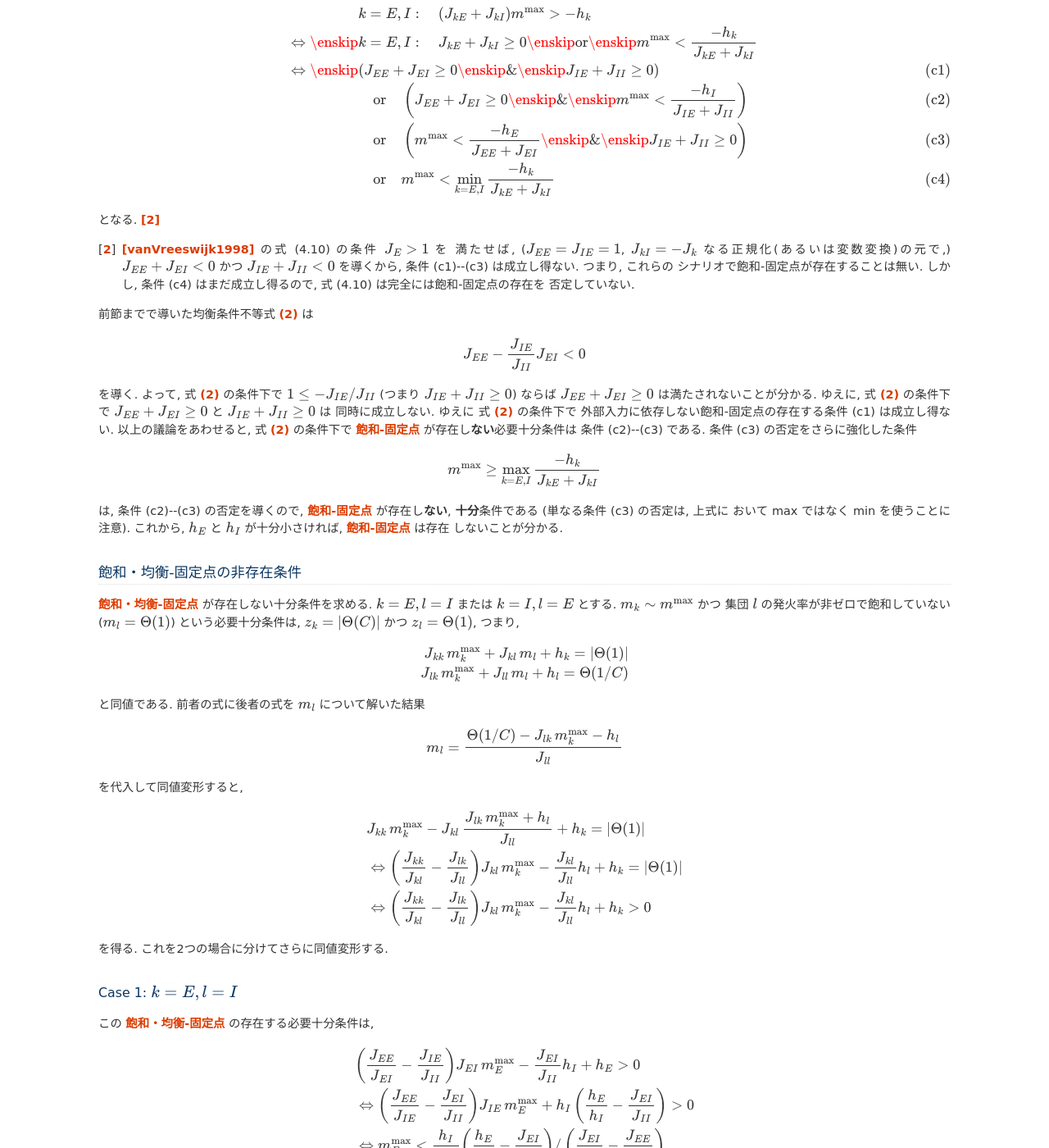
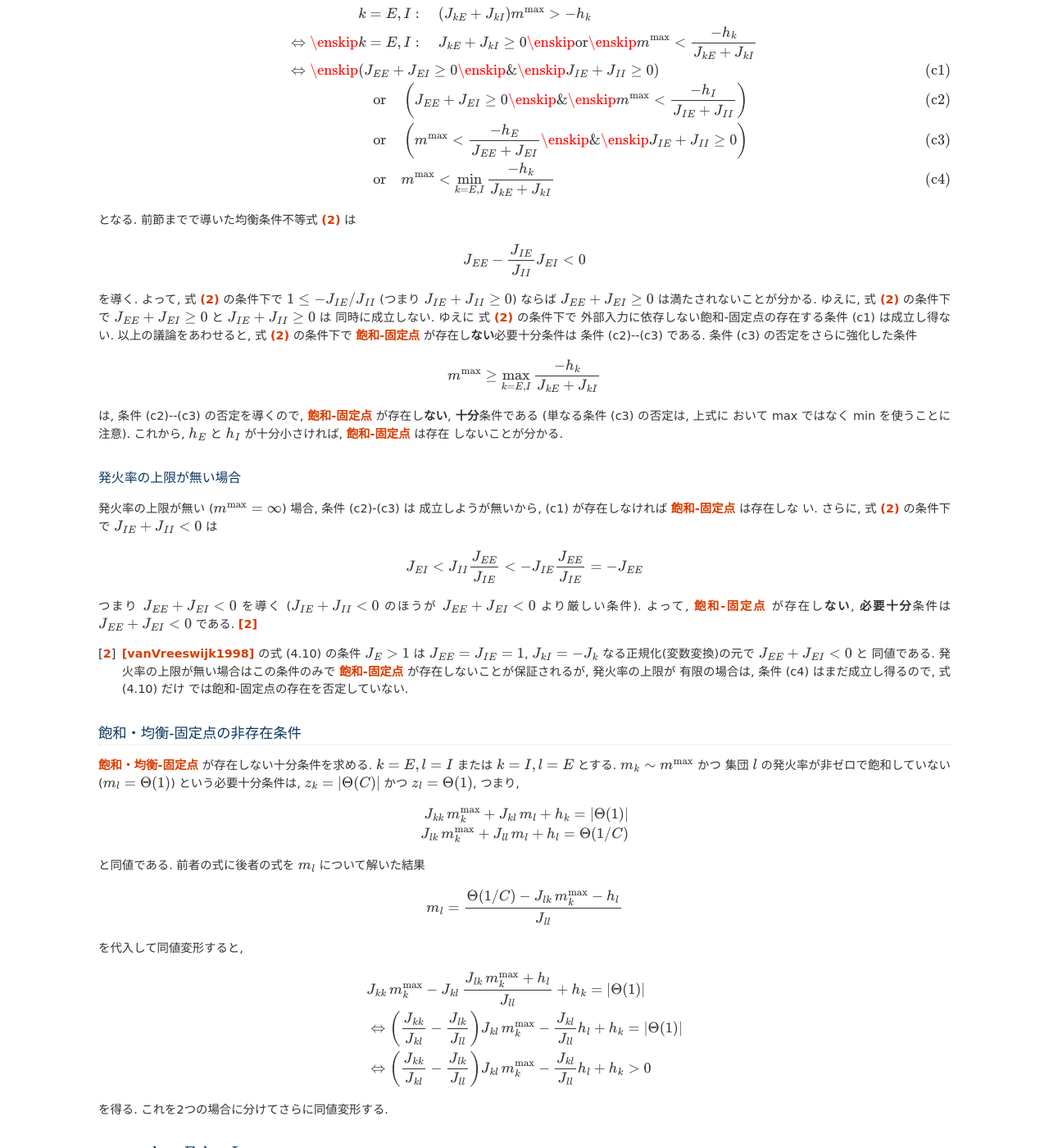
Before and after one commit to tkf/balance-tutorial-ja, a Sphinx documentation site: the page built from source/balance_network/balance_inequality.rst, in a window 1280 px wide and 1400 px high, scrolled down 2962 px. Shown: the whole window at 82% size. Built offline with Sphinx 7.4.7, drawn with Linux system fonts in a browser that asks for light colours; formulas are drawn with MathJax 3.

Commit message:
「飽和-固定点の非存在条件」に「発火率の上限が無い場合」を追加

```diff
--- a/source/balance_network/balance_inequality.rst
+++ b/source/balance_network/balance_inequality.rst
@@ -343,17 +343,6 @@ transfer function) を表すので, :math:`k = E, I` について
    \end{align*}
 
 となる.
-[#]_
-
-.. [#] [vanVreeswijk1998]_ の式 (4.10) の条件 :math:`J_E > 1` を
-   満たせば, (:math:`J_{EE} = J_{IE} = 1`, :math:`J_{kI} = - J_k`
-   なる正規化(あるいは変数変換)の元で,)
-   :math:`J_{EE} + J_{EI} < 0` かつ :math:`J_{IE} + J_{II} < 0`
-   を導くから, 条件 (c1)--(c3) は成立し得ない.  つまり, これらの
-   シナリオで飽和-固定点が存在することは無い.  しかし, 条件 (c4)
-   はまだ成立し得るので, 式 (4.10) は完全には飽和-固定点の存在を
-   否定していない.
-
 前節までで導いた均衡条件不等式 :eq:`balance-inequality` は
 
 .. math::
@@ -380,6 +369,35 @@ transfer function) を表すので, :math:`k = E, I` について
 おいて max ではなく min を使うことに注意).  これから,
 :math:`h_E` と :math:`h_I` が十分小さければ, `飽和-固定点`_ は存在
 しないことが分かる.
+
+
+発火率の上限が無い場合
+----------------------
+
+発火率の上限が無い (:math:`m^{\max} = \infty`) 場合, 条件 (c2)-(c3) は
+成立しようが無いから, (c1) が存在しなければ `飽和-固定点`_ は存在しな
+い.  さらに, 式 :eq:`balance-inequality` の条件下で
+:math:`J_{IE} + J_{II} < 0` は
+
+.. math::
+
+   J_{EI}
+   < J_{II} \frac{J_{EE}}{J_{IE}}
+   < - J_{IE} \frac{J_{EE}}{J_{IE}}
+   = - J_{EE}
+
+つまり :math:`J_{EE} + J_{EI} < 0` を導く
+(:math:`J_{IE} + J_{II} < 0` のほうが :math:`J_{EE} + J_{EI} < 0`
+より厳しい条件).  よって, `飽和-固定点`_ が存在し\ **ない**,
+**必要十分**\ 条件は :math:`J_{EE} + J_{EI} < 0` である. [#]_
+
+.. [#] [vanVreeswijk1998]_ の式 (4.10) の条件 :math:`J_E > 1` は
+   :math:`J_{EE} = J_{IE} = 1`, :math:`J_{kI} = - J_k`
+   なる正規化(変数変換)の元で :math:`J_{EE} + J_{EI} < 0` と
+   同値である.  発火率の上限が無い場合はこの条件のみで
+   `飽和-固定点`_ が存在しないことが保証されるが, 発火率の上限が
+   有限の場合は, 条件 (c4) はまだ成立し得るので, 式 (4.10) だけ
+   では飽和-固定点の存在を否定していない.
 
 
 飽和・均衡-固定点の非存在条件
```
